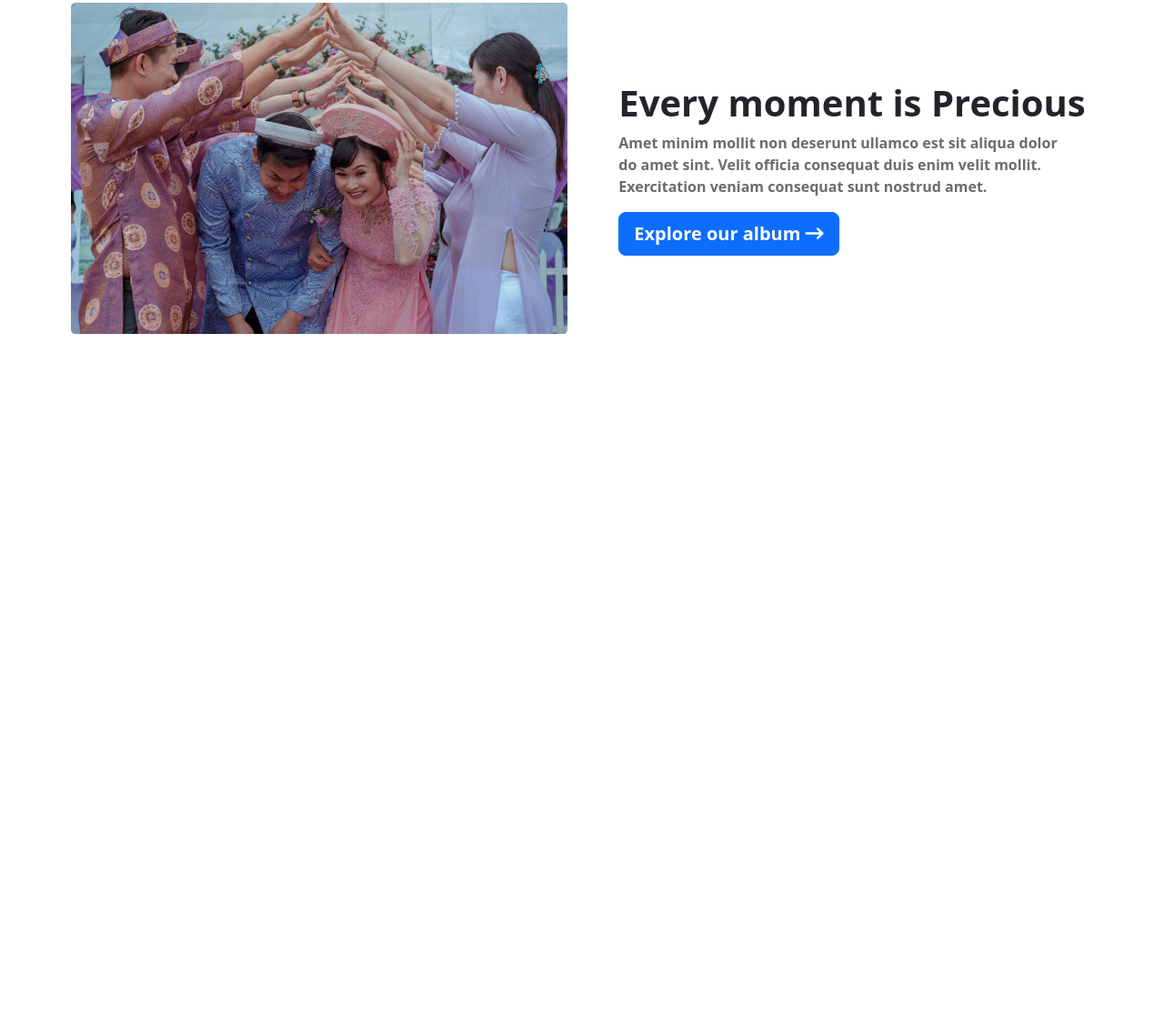
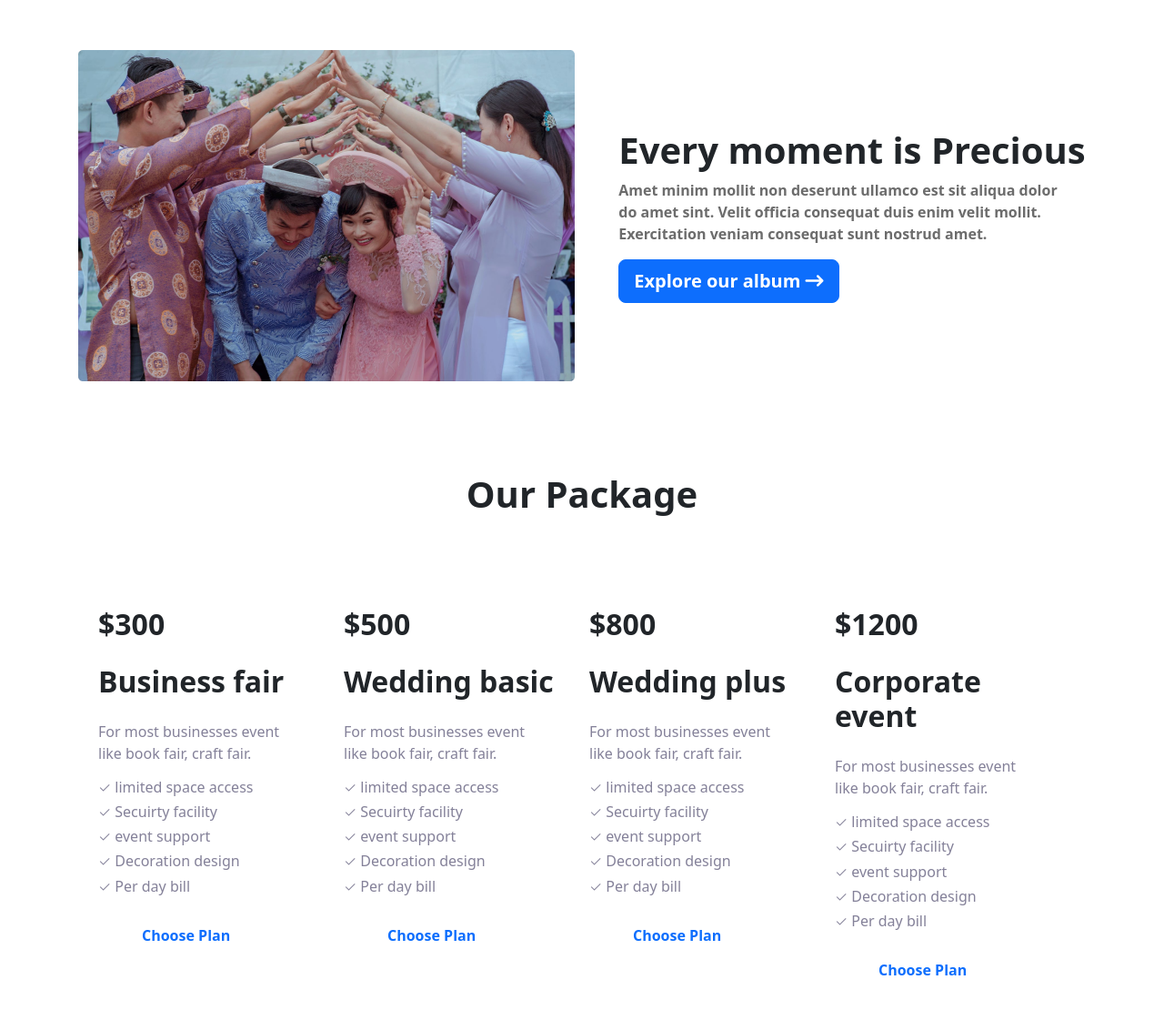
Before and after one commit to parvejpappu100/convention-center, a plain HTML site: page index.html in a window 1280 px wide. Shown: the part 652-1762 px from the top of the page at 91% size. Before the commit the page ends 1067 px from the top, so only its background shows below. Drawn offline with nearby package versions, Linux system fonts and the light colour scheme.

Commit message:
package added

```diff
--- a/index.html
+++ b/index.html
@@ -18,7 +18,7 @@
     <header>
         <nav class="navbar p-4 navbar-expand-lg bg-body-tertiary">
             <div class="container-fluid">
-              <a class="navbar-brand" href="#">Abacus Convention Center</a>
+              <a class="navbar-brand">Abacus Convention Center</a>
               <button class="navbar-toggler" type="button" data-bs-toggle="collapse" data-bs-target="#navbarSupportedContent" aria-controls="navbarSupportedContent" aria-expanded="false" aria-label="Toggle navigation">
                 <span class="navbar-toggler-icon"></span>
               </button>
@@ -46,7 +46,7 @@
           </nav>
     </header>
     <main>
-        <div id="carouselExampleAutoplaying" class="carousel slide " data-bs-ride="carousel">
+        <div id="carouselExampleAutoplaying" class="carousel slide" data-bs-ride="carousel">
             <div class="carousel-indicators">
               <button type="button" data-bs-target="#carouselExampleCaptions" data-bs-slide-to="0" class="active" aria-current="true" aria-label="Slide 1"></button>
               <button type="button" data-bs-target="#carouselExampleCaptions" data-bs-slide-to="1" aria-label="Slide 2"></button>
@@ -87,14 +87,63 @@
               <span class="visually-hidden">Next</span>
             </button>
           </div>
-            <div class="d-flex flex-column d-sm-flex flex-sm-column d-md-flex flex-md-row d-lg-flex flex-lg-row d-xl-flex flex-xl-row d-xxl-flex flex-xxl-row justify-content-center mt-5 gap-5 align-items-center mb-5">
+            <div class="d-flex flex-column d-sm-flex flex-sm-column d-md-flex flex-md-row d-lg-flex flex-lg-row d-xl-flex flex-xl-row d-xxl-flex flex-xxl-row justify-content-center gap-5 align-items-center" style="margin-top: 100px;">
                 <div class="">
                     <img class="img-fluid" src="images/wedding.png" alt="">
                 </div>
-                <div class="m-2">
+                <div class="">
                     <h2 class="fs-1 fw-bold">Every moment is Precious</h2>
                     <p class="fw-bolder" style="color: #6C6C6C;;">Amet minim mollit non deserunt ullamco est sit aliqua dolor <br> do amet sint. Velit officia consequat duis enim velit mollit. <br> Exercitation veniam consequat sunt nostrud amet.</p>
-                    <button type="button" class="btn fw-bolder btn-primary btn-lg ">Explore our album <i class="fa-solid fa-arrow-right-long"></i></button>
+                    <button type="button" class="btn fw-bolder  btn-primary btn-lg ">Explore our album <i class="fa-solid fa-arrow-right-long"></i></button>
+                </div>
+            </div>
+            <h2 class="text-center fw-bold fs-1" style="margin-top: 100px;">Our Package</h2>
+            <div class="container  mb-5" style="margin-top: 100px;">
+                <div class="row gx-3 justify-content-center">
+                    <div class="col-12 col-sm-12 col-md-6 col-lg-3 col-xl-3 col-xxl-3" style="width: 270px;">
+                      <h4 class="fs-2 fw-bold">$300</h4>
+                      <h2 class="fs-2 fw-bold my-4">Business fair</h2>
+                      <p style="color: #848199;">For most businesses event <br> like book fair, craft fair.</p>
+                      <h4 class="fs-6 fw-light" style="color: #848199">&check; limited space access</h4>
+                      <h4 class="fs-6 fw-light" style="color: #848199">&check; Secuirty facility</h4>
+                      <h4 class="fs-6 fw-light" style="color: #848199">&check; event support</h4>
+                      <h4 class="fs-6 fw-light" style="color: #848199">&check; Decoration design</h4>
+                      <h4 class="fs-6 fw-light" style="color: #848199">&check; Per day bill</h4>
+                      <button type="button" class="btn border-0 px-5 fs-6 fw-bolder btn-outline-primary  btn-lg my-3" style="border-radius: 20px;">Choose Plan</button>
+                    </div>
+                    <div class="col-12 col-sm-12 col-md-6 col-lg-3 col-xl-3 col-xxl-3" style="width: 270px;">
+                      <h4 class="fs-2 fw-bold">$500</h4>
+                      <h2 class="fs-2 fw-bold my-4">Wedding basic</h2>
+                      <p style="color: #848199;">For most businesses event <br> like book fair, craft fair.</p>
+                      <h4 class="fs-6 fw-light" style="color: #848199">&check; limited space access</h4>
+                      <h4 class="fs-6 fw-light" style="color: #848199">&check; Secuirty facility</h4>
+                      <h4 class="fs-6 fw-light" style="color: #848199">&check; event support</h4>
+                      <h4 class="fs-6 fw-light" style="color: #848199">&check; Decoration design</h4>
+                      <h4 class="fs-6 fw-light" style="color: #848199">&check; Per day bill</h4>
+                      <button type="button" class="btn border-0 px-5 fs-6 fw-bolder btn-outline-primary  btn-lg my-3" style="border-radius: 20px;">Choose Plan</button>
+                    </div>
+                    <div class="col-12 col-sm-12 col-md-6 col-lg-3 col-xl-3 col-xxl-3" style="width: 270px;">
+                      <h4 class="fs-2 fw-bold">$800</h4>
+                      <h2 class="fs-2 fw-bold my-4">Wedding plus</h2>
+                      <p style="color: #848199;">For most businesses event <br> like book fair, craft fair.</p>
+                      <h4 class="fs-6 fw-light" style="color: #848199">&check; limited space access</h4>
+                      <h4 class="fs-6 fw-light" style="color: #848199">&check; Secuirty facility</h4>
+                      <h4 class="fs-6 fw-light" style="color: #848199">&check; event support</h4>
+                      <h4 class="fs-6 fw-light" style="color: #848199">&check; Decoration design</h4>
+                      <h4 class="fs-6 fw-light" style="color: #848199">&check; Per day bill</h4>
+                      <button type="button" class="btn border-0 px-5 fs-6 fw-bolder btn-outline-primary  btn-lg my-3" style="border-radius: 20px;">Choose Plan</button>
+                    </div>
+                    <div class="col-12 col-sm-12 col-md-6 col-lg-3 col-xl-3 col-xxl-3" style="width: 270px;">
+                      <h4 class="fs-2 fw-bold">$1200</h4>
+                      <h2 class="fs-2 fw-bold my-4">Corporate event</h2>
+                      <p style="color: #848199;">For most businesses event <br> like book fair, craft fair.</p>
+                      <h4 class="fs-6 fw-light" style="color: #848199">&check; limited space access</h4>
+                      <h4 class="fs-6 fw-light" style="color: #848199">&check; Secuirty facility</h4>
+                      <h4 class="fs-6 fw-light" style="color: #848199">&check; event support</h4>
+                      <h4 class="fs-6 fw-light" style="color: #848199">&check; Decoration design</h4>
+                      <h4 class="fs-6 fw-light" style="color: #848199">&check; Per day bill</h4>
+                      <button type="button" class="btn border-0 px-5 fs-6 fw-bolder btn-outline-primary  btn-lg my-3" style="border-radius: 20px;">Choose Plan</button>
+                    </div>
                 </div>
             </div>
     </main>
```
